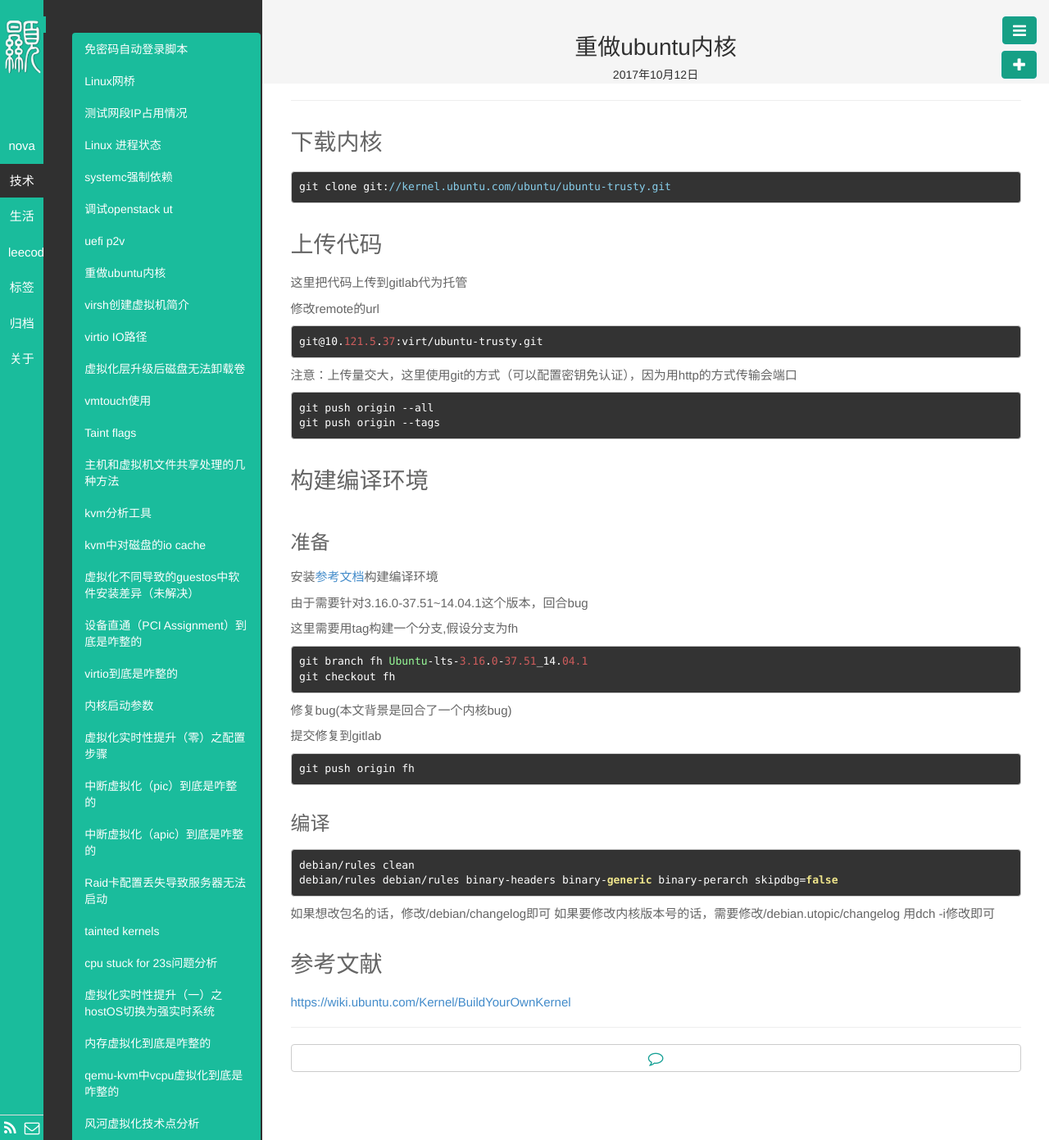
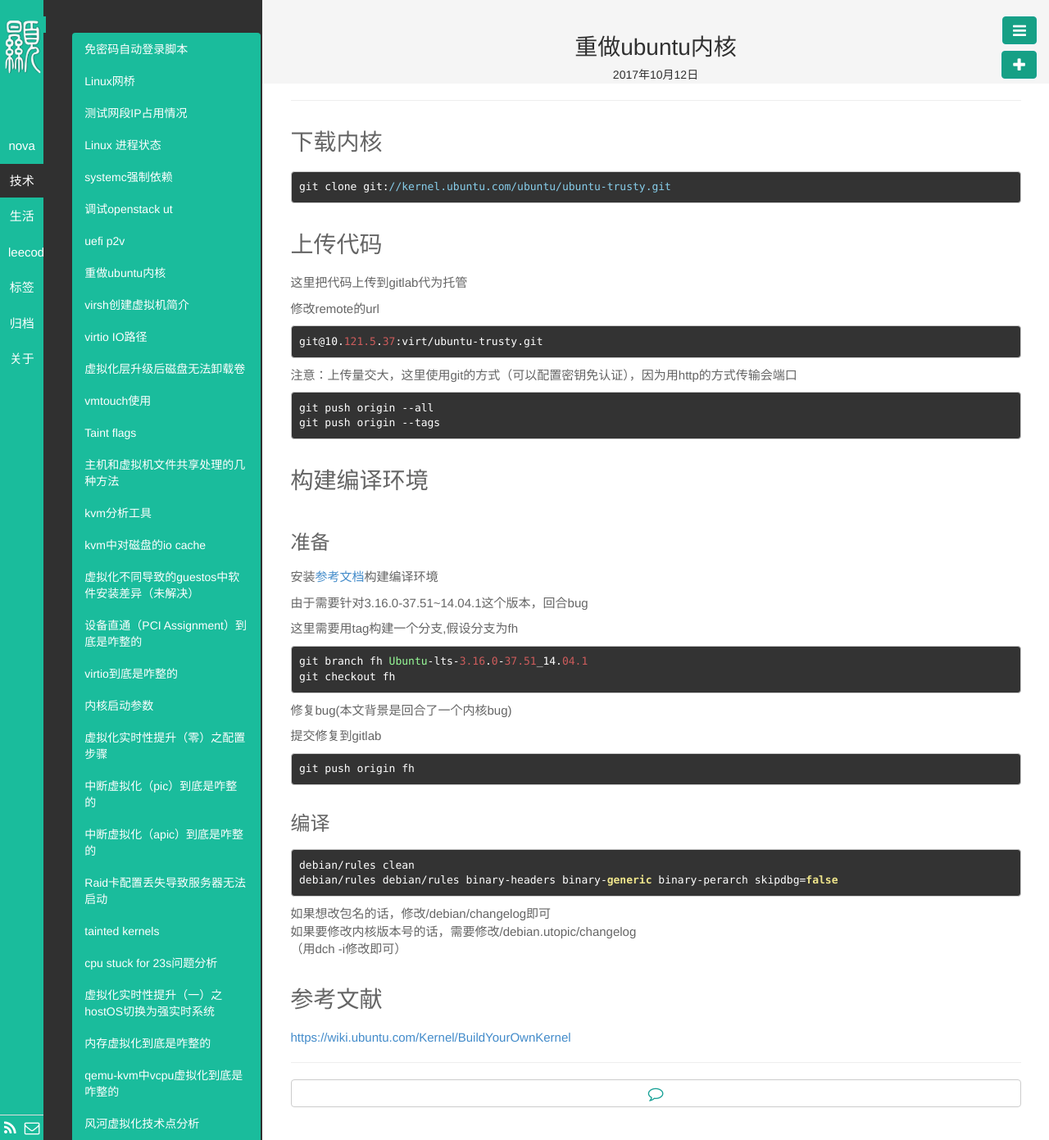
Before and after one commit to byHAN/byhan.github.io, a Jekyll site: the page built from _posts/技术/2017-10-12-make kernel for ubuntu.md, in a window 1280 px wide. Shown: the whole page at 82% size. Built offline with Jekyll 4.4.1, drawn with Linux system fonts in a browser that asks for light colours.

Commit message:
Signed-off-by: byhan <10821712@qq.com>

```diff
--- a/_posts/技术/2017-10-12-make kernel for ubuntu.md
+++ b/_posts/技术/2017-10-12-make kernel for ubuntu.md
@@ -51,7 +51,7 @@
 
 如果想改包名的话，修改/debian/changelog即可
 如果要修改内核版本号的话，需要修改/debian.utopic/changelog
-用dch -i修改即可
+（用dch -i修改即可）
 
 
 
```
